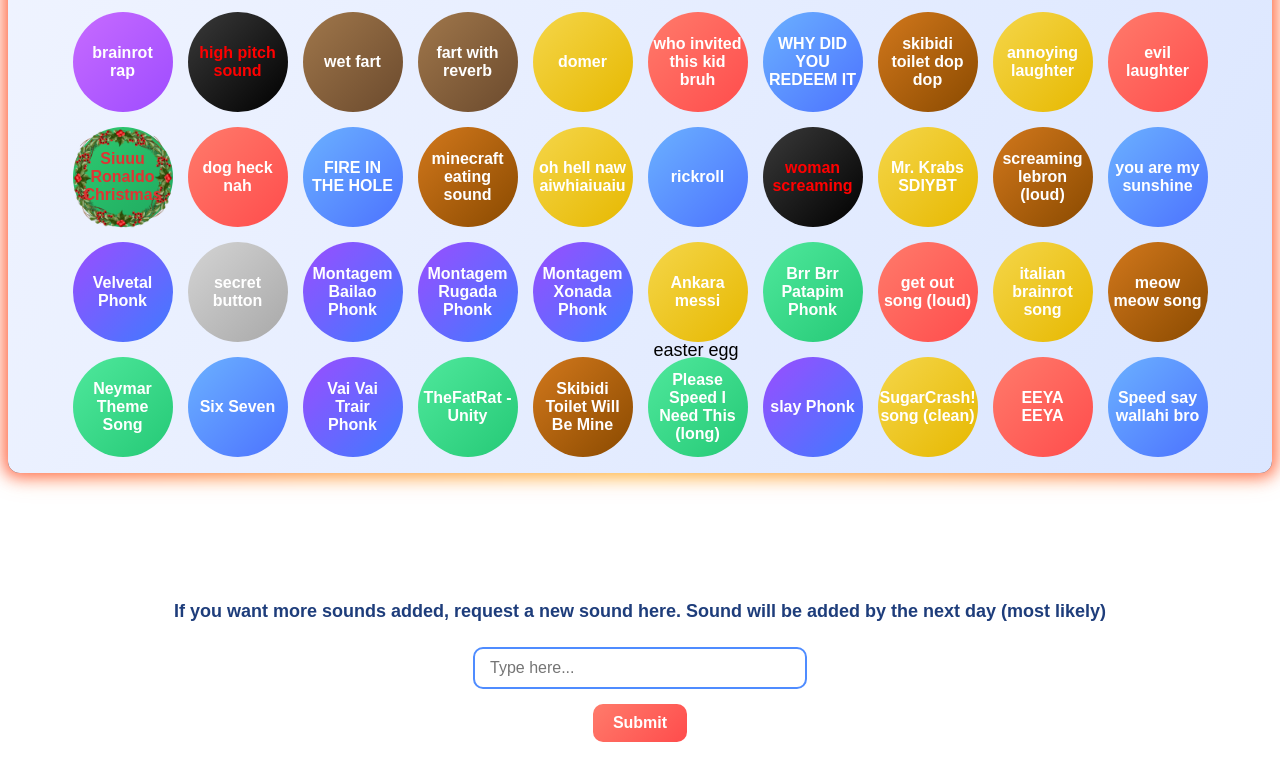
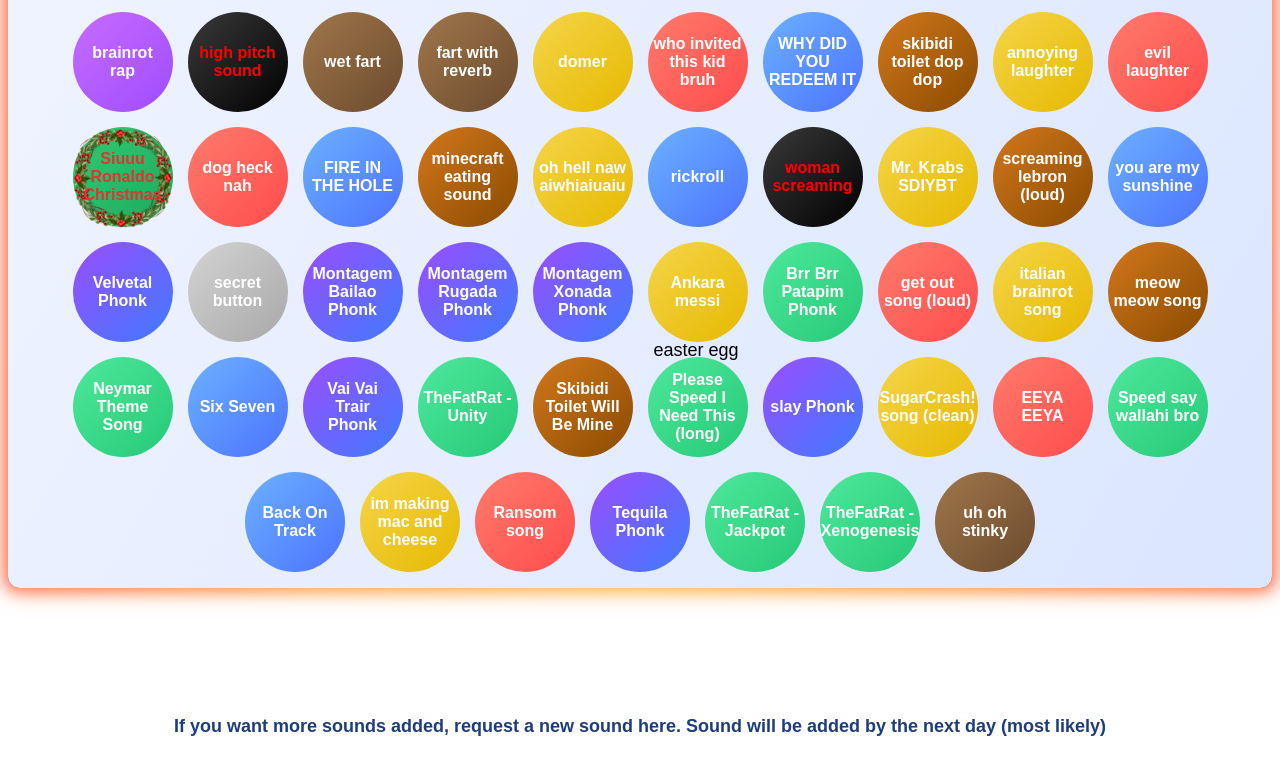
Before and after one commit to samch20102011-maker/website-repository, a plain HTML site: page soundboard.html in a window 1280 px wide. Shown: the part 709-1468 px from the top of the page. Drawn offline with Linux system fonts and the light colour scheme; no server answers.

Commit message:
New sounds

```diff
--- a/soundboard.html
+++ b/soundboard.html
@@ -124,7 +124,15 @@
       <button class="sound-btn electric-btn" id="slay-phonk" data-category="music">slay Phonk</button>
       <button class="sound-btn yellow-btn" id="sugarcrash-song" data-category="music">SugarCrash! song (clean)</button>
       <button class="sound-btn red-btn" id="eeya-eeya" data-category="sse">EEYA EEYA</button>
-      <button class="sound-btn blue-btn" id="speed-say-wallahi-bro" data-category="lse">Speed say wallahi bro</button>
+      <button class="sound-btn green-btn" id="speed-say-wallahi-bro" data-category="lse">Speed say wallahi bro</button>
+
+      <button class="sound-btn blue-btn" id="back-on-track-gd" data-category="music">Back On Track</button>
+      <button class="sound-btn yellow-btn" id="im-making-mac-and-cheese" data-category="lse">im making mac and cheese</button>
+      <button class="sound-btn red-btn" id="ransom-song" data-category="music">Ransom song</button>
+      <button class="sound-btn electric-btn" id="tequila-phonk" data-category="music">Tequila Phonk</button>
+      <button class="sound-btn green-btn" id="thefatrat-jackpot" data-category="music">TheFatRat - Jackpot</button>
+      <button class="sound-btn green-btn" id="thefatrat-xenogenesis" data-category="music">TheFatRat - Xenogenesis</button>
+      <button class="sound-btn brown-btn" id="uh-oh-stinky" data-category="lse">uh oh stinky</button>
     </div>
   </div>
 
--- a/soundboard.js
+++ b/soundboard.js
@@ -125,6 +125,14 @@
   "sugarcrash-song": "sounds/sugarcrash-song.mp3",
   "eeya-eeya": "sounds/eeya-eeya.mp3",
   "speed-say-wallahi-bro": "sounds/speed-say-wallahi-bro.mp3",
+  "back-on-track-gd": "sounds/back-on-track-gd.mp3",
+  "im-making-mac-and-cheese": "sounds/im-making-mac-and-cheese.mp3",
+  "ransom-song": "sounds/ransom-song.mp3",
+  "tequila-phonk": "sounds/tequila-phonk.mp3",
+  "thefatrat-jackpot": "sounds/thefatrat-jackpot.mp3",
+  "thefatrat-xenogenesis": "sounds/thefatrat-xenogenesis.mp3",
+  "uh-oh-stinky": "sounds/uh-oh-stinky.mp3",
+
 
 };
 
```
Also changed, not shown: 7 other files.
